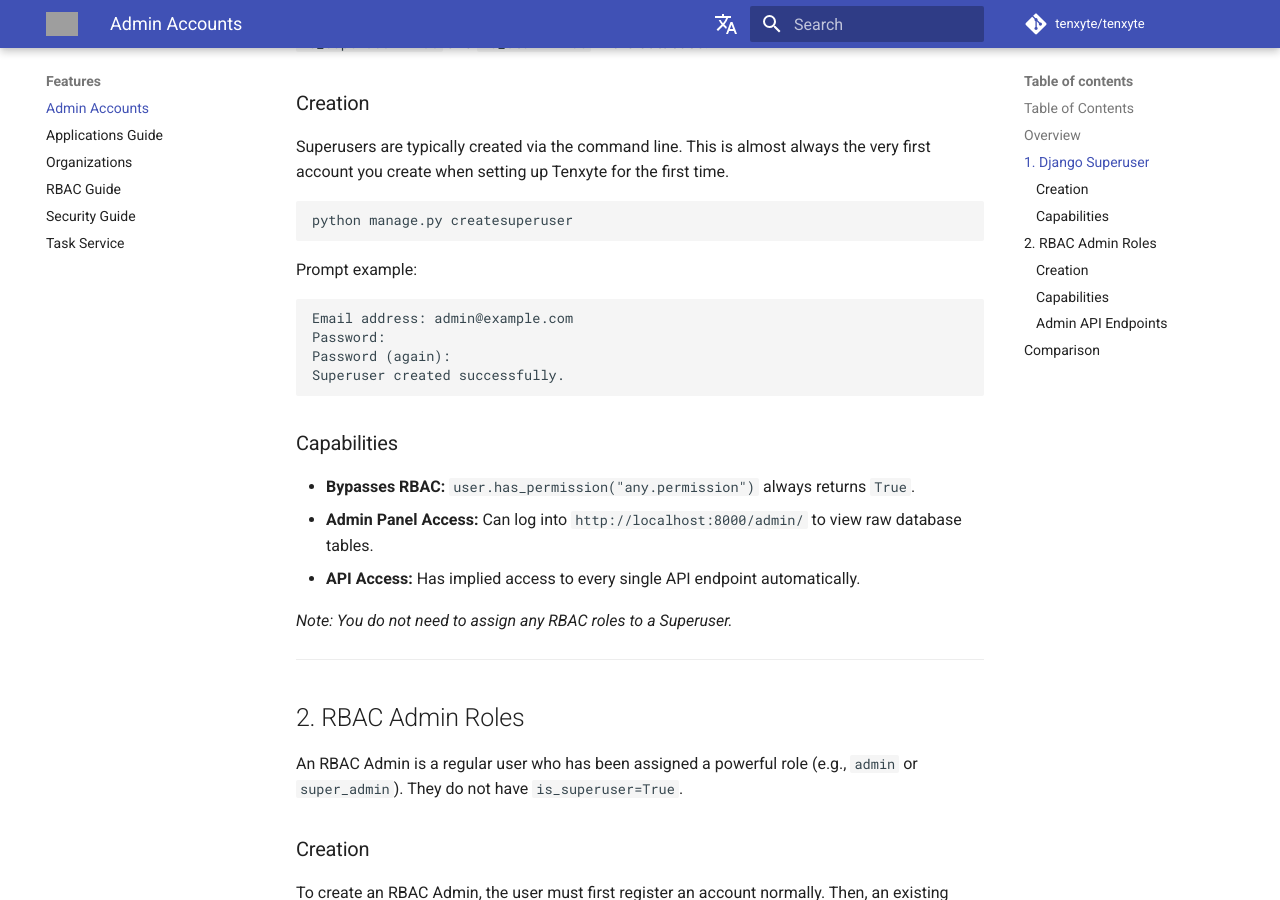
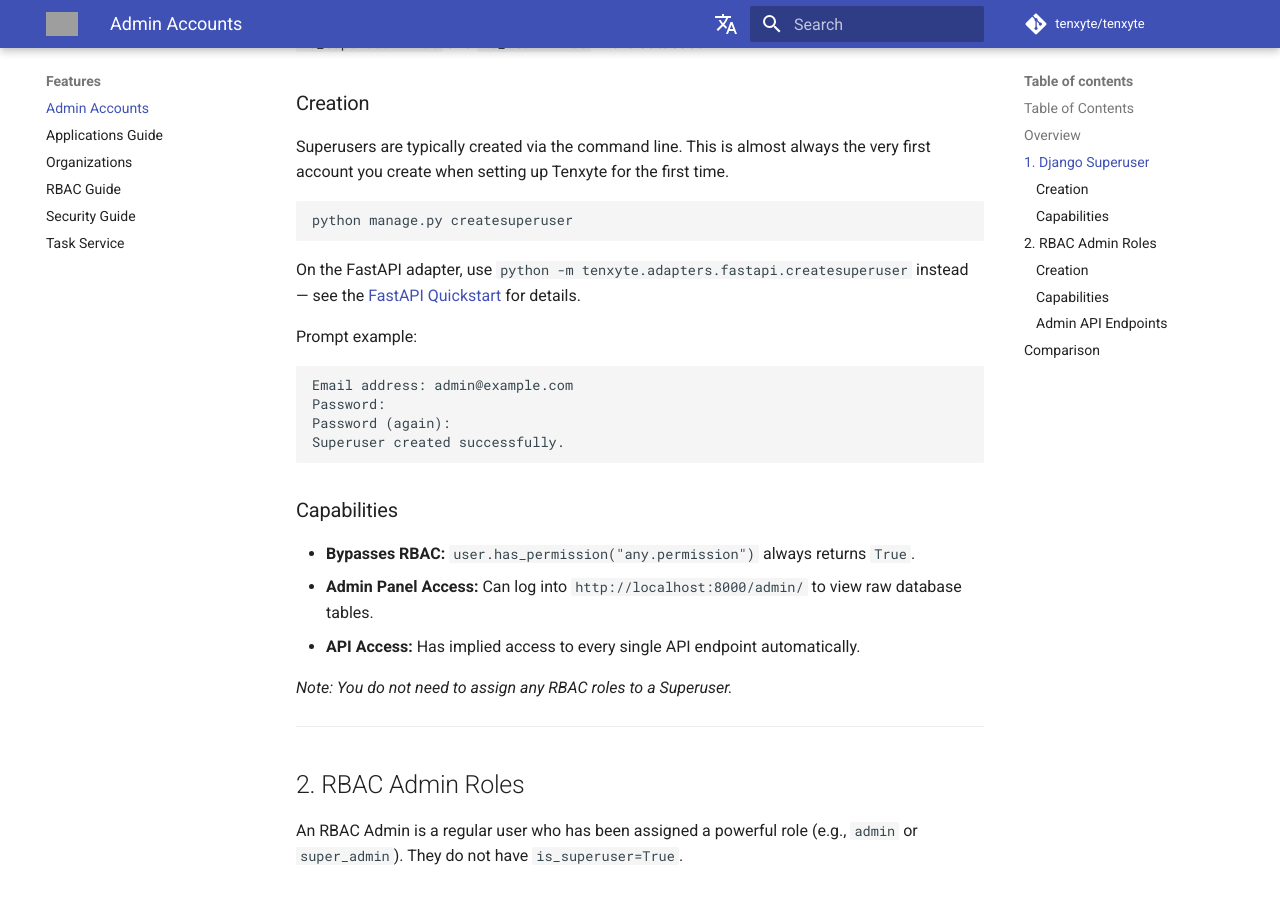
Before and after one commit to tenxyte/tenxyte, an MkDocs documentation site: the page built from docs/en/admin.md, in a window 1280 px wide and 900 px high, scrolled down 1014 px. Built offline with MkDocs 1.6.1 and Material for MkDocs 9.7.7, drawn with Linux system fonts in a browser that asks for light colours; comment, search, counter and statistics services are not loaded; grey boxes are pictures that could not be loaded.

Commit message:
docs: cross-reference the FastAPI createsuperuser entrypoint from admin.md/rbac.md
Both docs only showed python manage.py createsuperuser (pre-existing,
Django-only scope -- not something this round's work broke), which became a
real gap once python -m tenxyte.adapters.fastapi.createsuperuser started
existing: a FastAPI-only reader would have no way to know an equivalent
exists at all. Added a one-line pointer to each, matching the cross-reference
style already used between quickstart.md and fastapi_quickstart.md.

````diff
--- a/docs/en/admin.md
+++ b/docs/en/admin.md
@@ -34,6 +34,9 @@ Superusers are typically created via the command line. This is almost always the
 ```bash
 python manage.py createsuperuser
 ```
+
+On the FastAPI adapter, use `python -m tenxyte.adapters.fastapi.createsuperuser` instead — see the
+[FastAPI Quickstart](fastapi_quickstart.md#6-create-an-admin-account) for details.
 
 Prompt example:
 ```
````
Also changed, not shown: docs/en/rbac.md (+3 -0 lines), docs/fr/admin.md (+4 -0 lines), docs/fr/rbac.md (+4 -0 lines).
